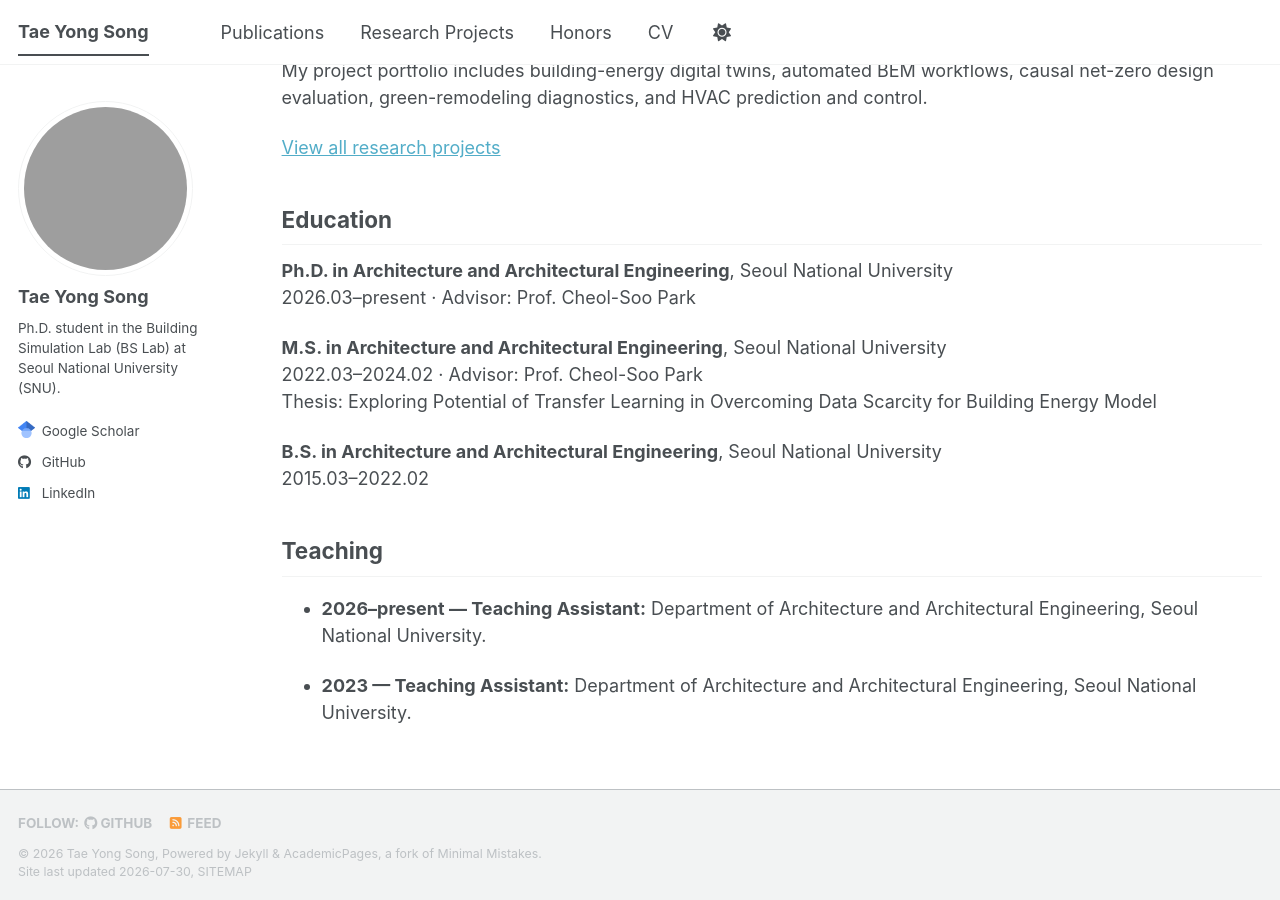
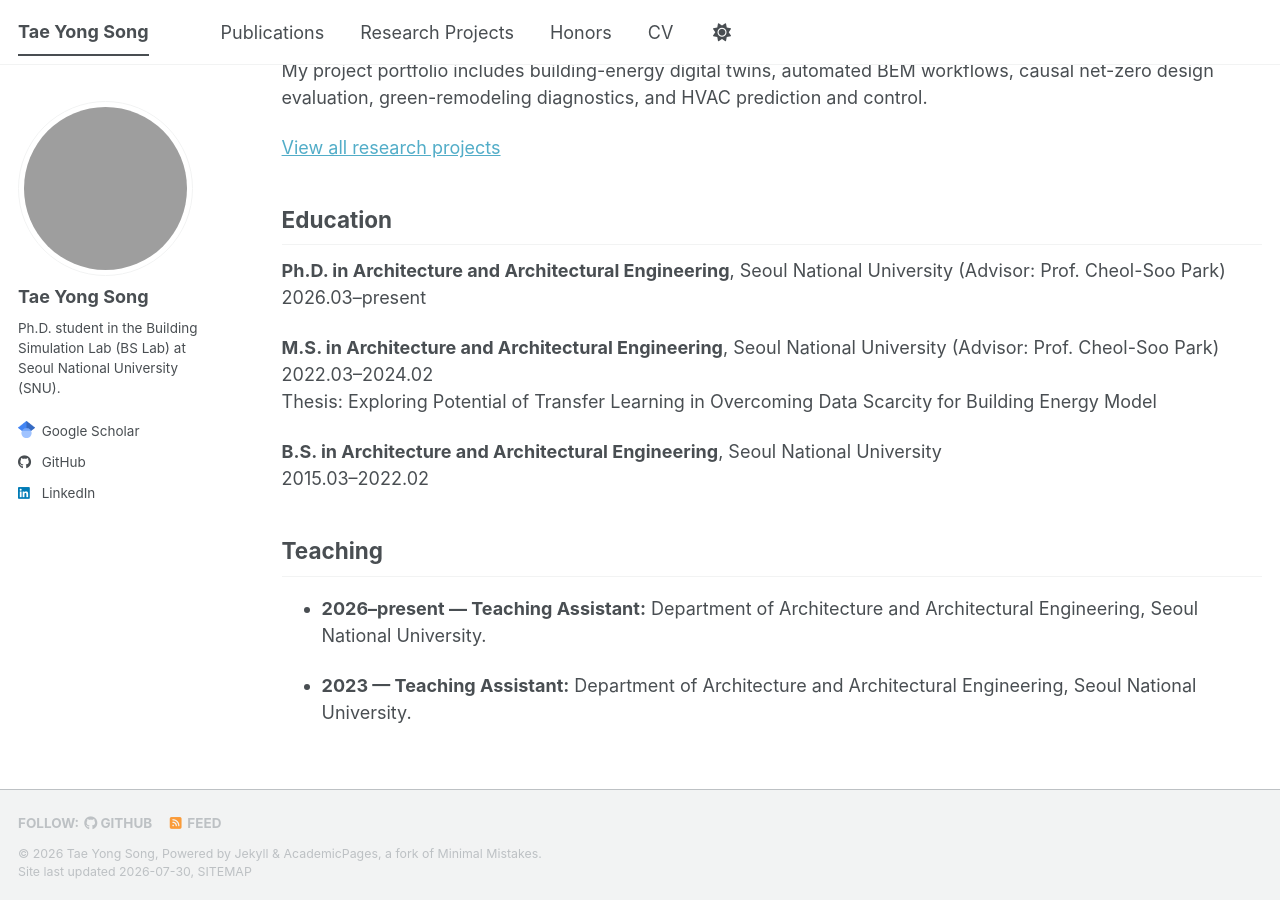
Before and after one commit to taeyong-song/taeyong-song.github.io, a Jekyll site: the page built from _pages/about.md, in a window 1280 px wide and 900 px high, scrolled down 1021 px. Built offline with Jekyll 4.4.1, drawn with Linux system fonts in a browser that asks for light colours; a style sheet for code colours, icons or effects is not loaded.

Commit message:
Move education advisors to degree lines

```diff
--- a/_pages/about.md
+++ b/_pages/about.md
@@ -45,8 +45,8 @@ My project portfolio includes building-energy digital twins, automated BEM workf
 ## Education
 
 {% for item in profile.education %}
-**{{ item.degree }}**, {{ item.institution }}
-{{ item.period }}{% if item.advisor %} · Advisor: {{ item.advisor }}{% endif %}<br>
+**{{ item.degree }}**, {{ item.institution }}{% if item.advisor %} (Advisor: {{ item.advisor }}){% endif %}<br>
+{{ item.period }}{% if item.thesis %}<br>{% endif %}
 {% if item.thesis %}Thesis: {{ item.thesis }}{% endif %}
 
 {% endfor %}
```
